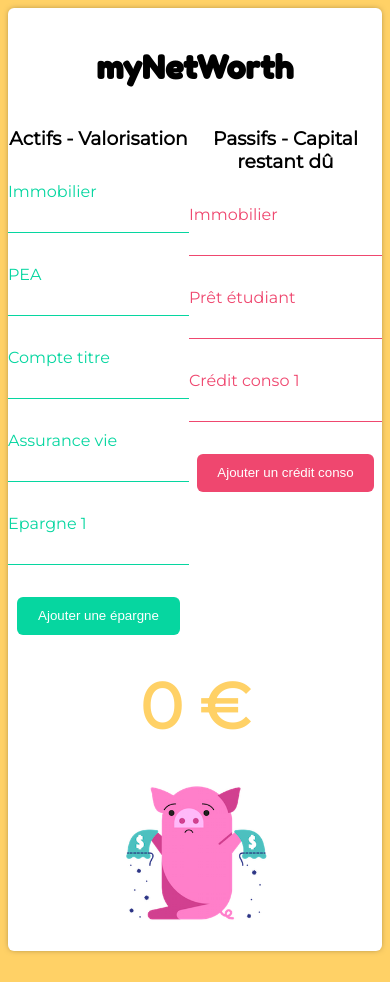
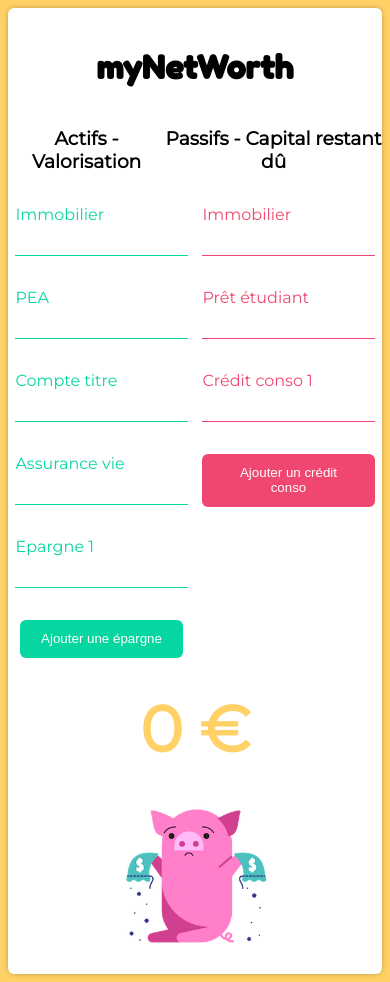
Before and after one commit to GuillaumeBe/myNetWorth, a React (Create React App) app: page / in a window 390 px wide. Before the commit the page ends 959 px from the top, so only its background shows below. Built offline with nearby package versions, Linux system fonts and the light colour scheme.

Commit message:
fix responsiveness

```diff
--- a/src/components/Input/styles.ts
+++ b/src/components/Input/styles.ts
@@ -19,7 +19,7 @@ export const StyledInput = styled.input`
   height: 2rem;
   border: 0;
   outline: none;
-
+  width: 100%;
   ${({ isAsset }) =>
     isAsset
       ? css`
@@ -27,5 +27,5 @@ export const StyledInput = styled.input`
         `
       : css`
           border-bottom: 1px solid #ef476f;
-        `}
+        `};
 `;
--- a/src/components/NetWorthForm/index.tsx
+++ b/src/components/NetWorthForm/index.tsx
@@ -6,8 +6,10 @@ import {
   StyledNetWorthForm,
   Title,
   SubTitle,
+  SubTitles,
   NetWorth,
   Image,
+  Inputs,
 } from "./styles";
 import Input from "../Input";
 import Button from "../Button";
@@ -60,9 +62,12 @@ const NetWorthForm: FC = () => {
   return (
     <Wrapper>
       <Title>myNetWorth</Title>
+      <SubTitles>
+        <SubTitle>Actifs - Valorisation</SubTitle>
+        <SubTitle>Passifs - Capital restant dû</SubTitle>
+      </SubTitles>
       <StyledNetWorthForm>
-        <div>
-          <SubTitle>Actifs - Valorisation</SubTitle>
+        <Inputs isAsset>
           <Input
             label="Immobilier"
             name="realEstate"
@@ -127,9 +132,8 @@ const NetWorthForm: FC = () => {
           >
             Ajouter une épargne
           </Button>
-        </div>
-        <div>
-          <SubTitle>Passifs - Capital restant dû</SubTitle>
+        </Inputs>
+        <Inputs>
           <Input
             label="Immobilier"
             name="realEstate"
@@ -174,7 +178,7 @@ const NetWorthForm: FC = () => {
           >
             Ajouter un crédit conso
           </Button>
-        </div>
+        </Inputs>
       </StyledNetWorthForm>
       <NumberFormat
         value={netWorth}
--- a/src/components/NetWorthForm/styles.ts
+++ b/src/components/NetWorthForm/styles.ts
@@ -18,9 +18,19 @@ export const Title = styled.h1`
   text-align: center;
 `;
 
+export const SubTitles = styled.div`
+  display: flex;
+  justify-content: space-around;
+`;
+
 export const SubTitle = styled.h3`
   text-align: center;
   margin-bottom: 2rem;
+`;
+
+export const Inputs = styled.div`
+  flex: 1;
+  margin: 0 2%;
 `;
 
 export const NetWorth = styled.div`
```
